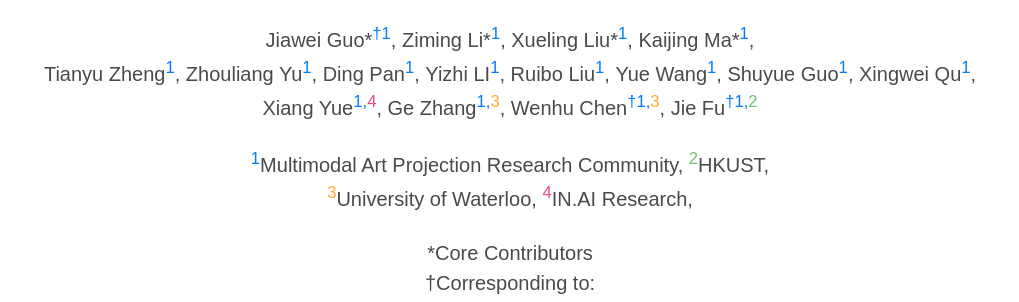
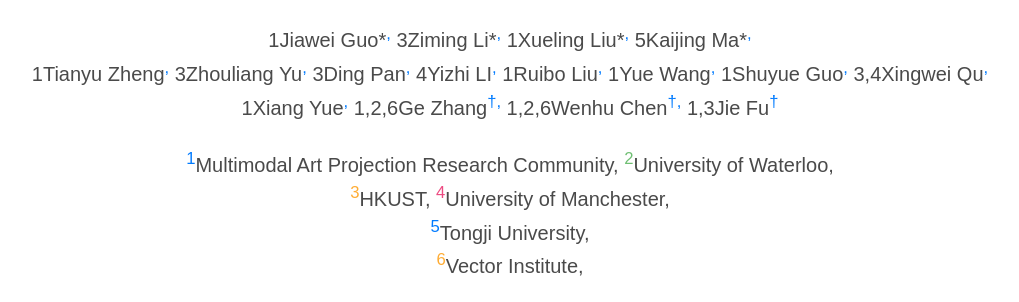
Before and after one commit to CodeEditorBench/CodeEditorBench.github.io, a plain HTML site: page index.html in a window 1280 px wide. Shown: the part 244-546 px from the top of the page, without its empty margins (130-1149 px from the left). Drawn offline with nearby package versions, Linux system fonts and the light colour scheme; a script that the page names is missing; some icons are missing; a web font is replaced by a local one.

Commit message:
Update index.html

```diff
--- a/index.html
+++ b/index.html
@@ -94,35 +94,34 @@
             A Framework for Evaluating Code Editing Capability of Large Language Models
           </h2>
           <div class="is-size-5 publication-authors">
-            <span class="author-block">Jiawei Guo*<sup style="color:#007bff;">†1</sup>,</span>
-            <span class="author-block">Ziming Li*<sup style="color:#007bff;">1</sup>,</span>
-            <span class="author-block">Xueling Liu*<sup style="color:#007bff;">1</sup>,</span>
-            <span class="author-block">Kaijing Ma*<sup style="color:#007bff;">1</sup>,</span><br>
-            <span class="author-block">Tianyu Zheng<sup style="color:#007bff;">1</sup>,</span>
-            <span class="author-block">Zhouliang Yu<sup style="color:#007bff;">1</sup>,</span>
-            <span class="author-block">Ding Pan<sup style="color:#007bff;">1</sup>,</span>
-            <span class="author-block">Yizhi LI<sup style="color:#007bff;">1</sup>,</span>
-            <span class="author-block">Ruibo Liu<sup style="color:#007bff;">1</sup>,</span>
-            <span class="author-block">Yue Wang<sup style="color:#007bff;">1</sup>,</span>
-            <span class="author-block">Shuyue Guo<sup style="color:#007bff;">1</sup>,</span>
-            <span class="author-block">Xingwei Qu<sup style="color:#007bff;">1</sup>,</span><br>
-            <span class="author-block">Xiang Yue<sup style="color:#007bff;">1,</sup><sup style="color:#ed4b82;">4</sup>,</span>
-            <span class="author-block">Ge Zhang<sup style="color:#007bff;">1,</sup><sup style="color:#ffac33;">3</sup>,</span>
-            <span class="author-block">Wenhu Chen<sup style="color:#007bff;">†1,</sup><sup style="color:#ffac33;">3</sup>,</span>
-            <span class="author-block">Jie Fu<sup style="color:#007bff;">†1,</sup><sup style="color:#6fbf73;">2</sup></span>
+            <span class="author-block">1</sup>Jiawei Guo*<sup style="color:#007bff;">,</span>
+            <span class="author-block">3</sup>Ziming Li*<sup style="color:#007bff;">,</span>
+            <span class="author-block">1</sup>Xueling Liu*<sup style="color:#007bff;">,</span>
+            <span class="author-block">5</sup>Kaijing Ma*<sup style="color:#007bff;">,</span><br>
+            <span class="author-block">1</sup>Tianyu Zheng<sup style="color:#007bff;">,</span>
+            <span class="author-block">3</sup>Zhouliang Yu<sup style="color:#007bff;">,</span>
+            <span class="author-block">3</sup>Ding Pan<sup style="color:#007bff;">,</span>
+            <span class="author-block">4</sup>Yizhi LI<sup style="color:#007bff;">,</span>
+            <span class="author-block">1</sup>Ruibo Liu<sup style="color:#007bff;">,</span>
+            <span class="author-block">1</sup>Yue Wang<sup style="color:#007bff;">,</span>
+            <span class="author-block">1</sup>Shuyue Guo<sup style="color:#007bff;">,</span>
+            <span class="author-block">3,4</sup>Xingwei Qu<sup style="color:#007bff;">,</span><br>
+            <span class="author-block">1</sup>Xiang Yue<sup style="color:#007bff;">,</span>
+            <span class="author-block">1,2,6</sup>Ge Zhang<sup style="color:#007bff;">†,</span>
+            <span class="author-block">1,2,6</sup>Wenhu Chen<sup style="color:#007bff;">†,</span>
+            <span class="author-block">1,3</sup>Jie Fu<sup style="color:#007bff;">†</span>
           </div>
 
           <br>
 
           <div class="is-size-5 publication-authors">
             <span class="author-block"><sup style="color:#007bff;">1</sup>Multimodal Art Projection Research Community,</span>
-            <span class="author-block"><sup style="color:#6fbf73;">2</sup>HKUST,</span></br>
-            <span class="author-block"><sup style="color:#ffac33;">3</sup>University of Waterloo,</span>
-            <span class="author-block"><sup style="color:#ed4b82;">4</sup>IN.AI Research,</span></br>
-            <!-- <span class="author-block"><sup style="color:#ed4b82;">3</sup>The Ohio State University,</span>
-            <span class="author-block"><sup style="color:#007bff;">4</sup>Independent,</span></br>
-            <span class="author-block"><sup style="color:#ffac33;">5</sup>Carnegie Mellon University,</span>
-            <span class="author-block"><sup style="color:#ed4b82;">6</sup>University of Victoria,</span>
+            <span class="author-block"><sup style="color:#6fbf73;">2</sup>University of Waterloo,</span></br>
+            <span class="author-block"><sup style="color:#ffac33;">3</sup>HKUST,</span>
+            <span class="author-block"><sup style="color:#ed4b82;">4</sup>University of Manchester,</span></br>
+            <span class="author-block"><sup style="color:#007bff;">5</sup>Tongji University,</span></br>
+            <span class="author-block"><sup style="color:#ffac33;">6</sup>Vector Institute,</span>
+            <!-- <span class="author-block"><sup style="color:#ed4b82;">6</sup>University of Victoria,</span>
             <span class="author-block"><sup style="color:#9b51e0;">7</sup>Princeton University</span> -->
           </div>
 
```
